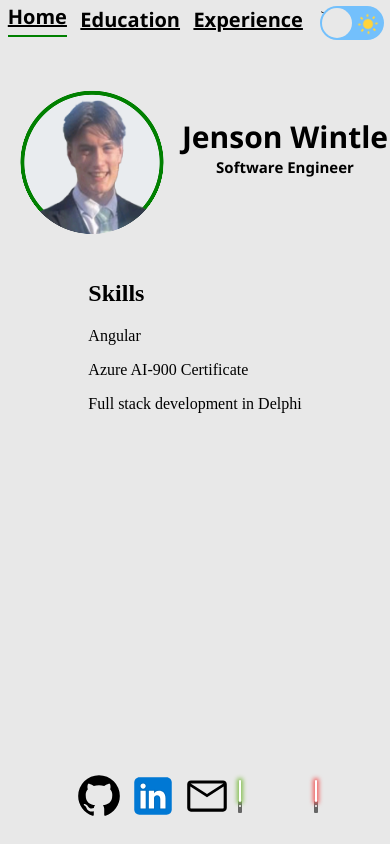
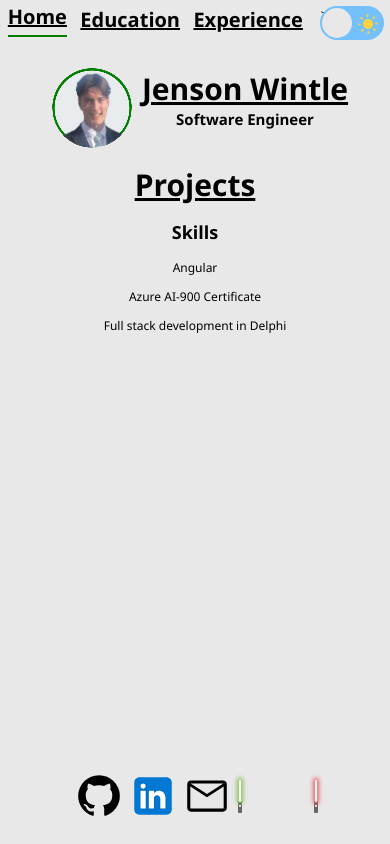
Before and after one commit to Jensooon/jenson-wintle.dev, an Angular app: page /home in a window 390 px wide. Built offline with nearby package versions, Linux system fonts and the light colour scheme.

Commit message:
Added rezising and styling.

```diff
--- a/src/app/home/home.component.css
+++ b/src/app/home/home.component.css
@@ -24,6 +24,7 @@
 .title {
   font-size: 50px; /* 14px */
   font-weight: 1000;
+  text-decoration-line: underline;
   font-family: "Segoe UI", Tahoma, Geneva, Verdana, sans-serif;
 }
 
@@ -77,6 +78,10 @@
 
 .mobile-toggle {
   display: none;
+  font-weight: 500;
+  font-family: "Segoe UI", Tahoma, Geneva, Verdana, sans-serif;
+  text-align: center;
+  font-size: 12px;
 }
 
 /* Tablet size (768px to 1024px) */
--- a/src/app/home/home.component.html
+++ b/src/app/home/home.component.html
@@ -11,6 +11,8 @@
       <a class="sub-title">Software Engineer</a>
     </div>
   </div>
+
+  <a class="title">Projects</a>
   <div class="card-toggle">
     <div
       [class.dark-card]="isComponentBGDark"
--- a/src/app/home/user-card/user-card.component.css
+++ b/src/app/home/user-card/user-card.component.css
@@ -60,3 +60,17 @@
 img:hover {
   --f: 1.1; /* hover scale */
 }
+
+/* Mobile size (max-width: 767px) */
+@media (max-width: 767px) {
+  .img-light {
+    --s: 100px; /* image size */
+    --b: 3px; /* border thickness */
+    --f: 0.8; /* initial scale */
+  }
+  .img-dark {
+    --s: 100px; /* image size */
+    --b: 3px; /* border thickness */
+    --f: 0.8; /* initial scale */
+  }
+}
```
